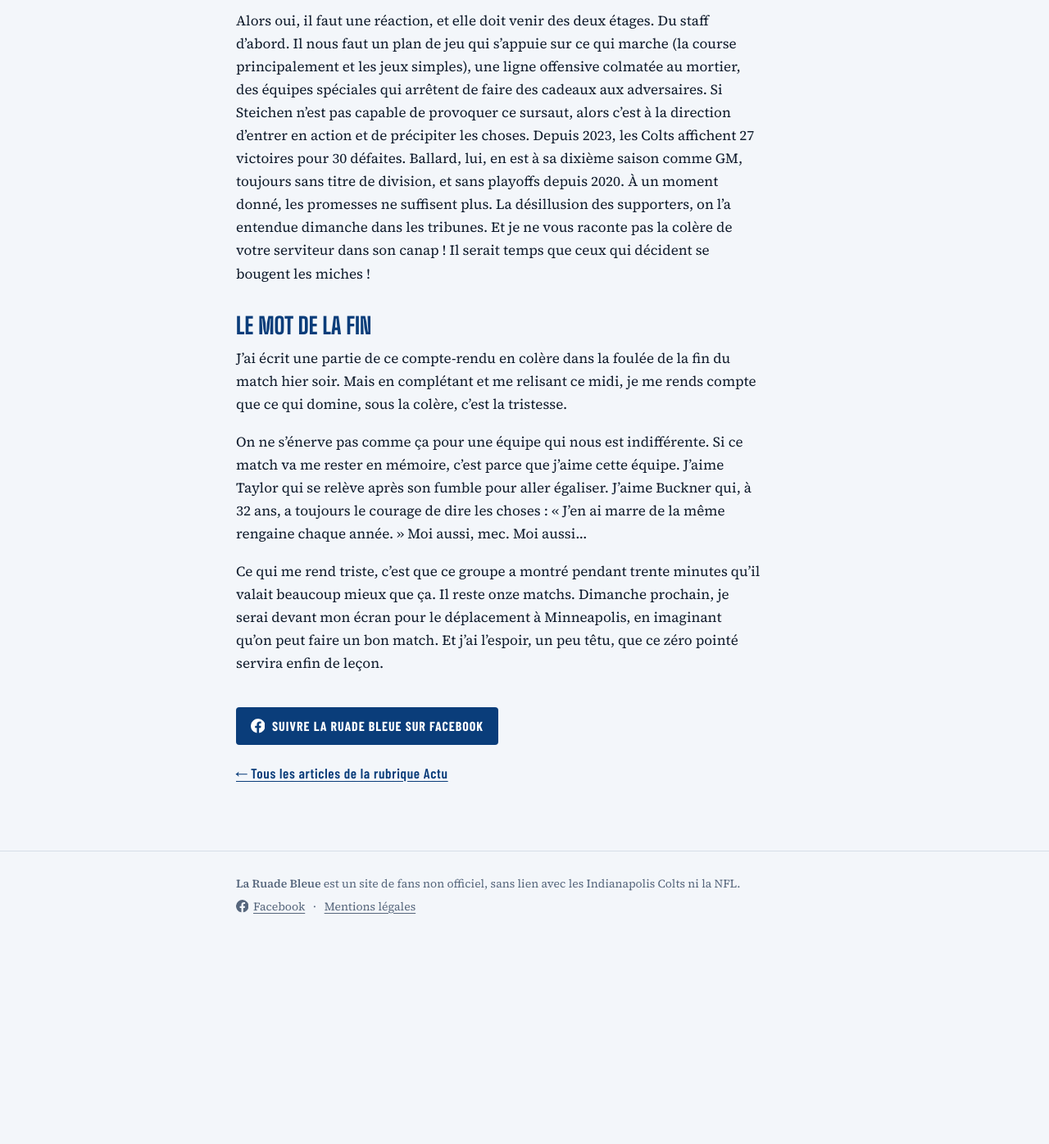
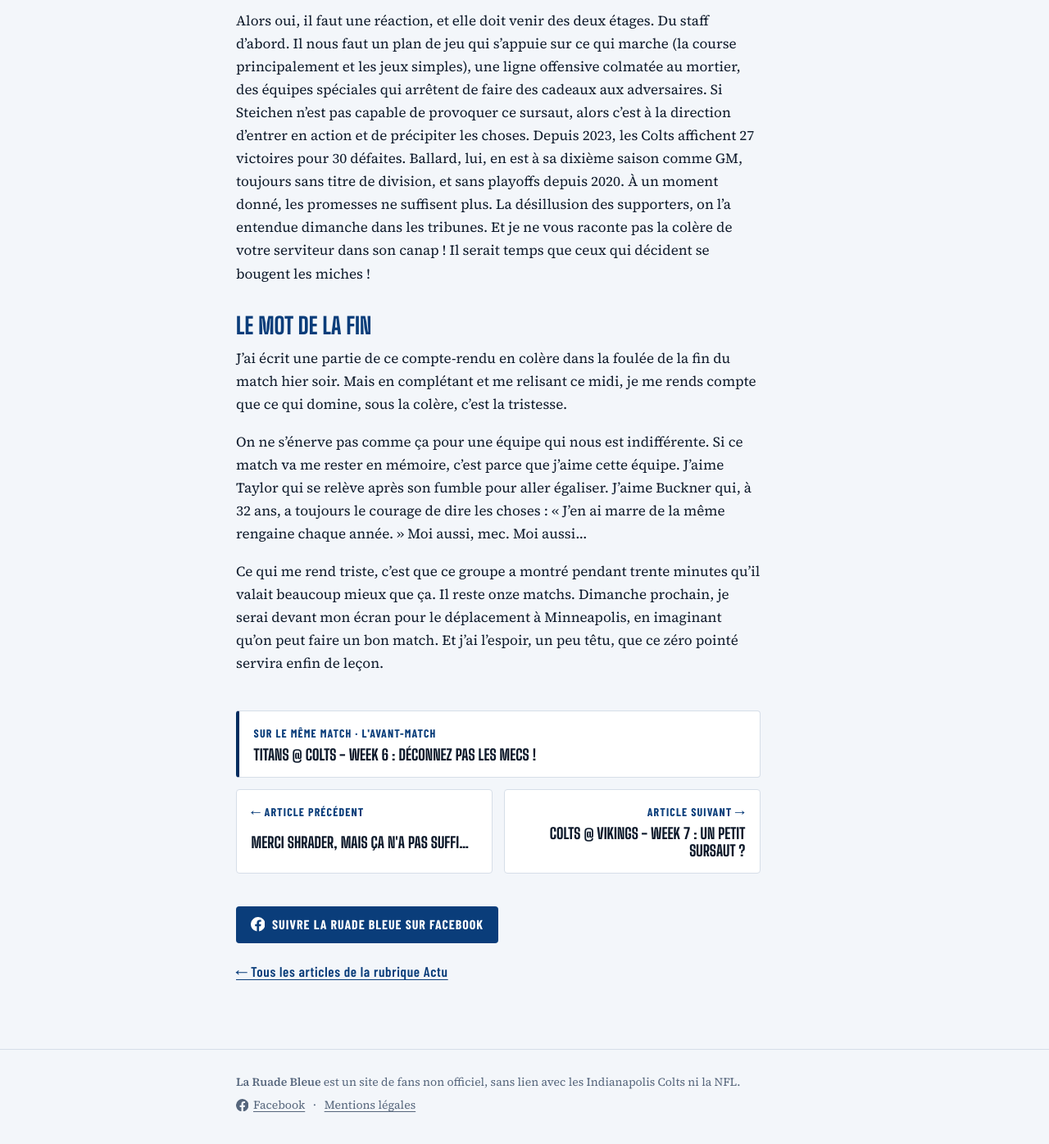
Before and after one commit to laruadebleue/laruadebleue.github.io, a Jekyll site: the page built from _posts/2026-10-19-zero-pointe.md, in a window 1280 px wide and 1400 px high, scrolled down 5489 px. Shown: the top 1396 px of the window at 82% size. Built offline with Jekyll 4.4.1, drawn with Linux system fonts in a browser that asks for light colours; before the commit the page ends 6647 px from its top, so only the background shows below that.

Commit message:
Liens en bas d'article : même match, article précédent et suivant

```diff
--- a/_layouts/post.html
+++ b/_layouts/post.html
@@ -55,6 +55,46 @@
 {{ content }}
   </div>
 
+  {% comment %} Liens vers les autres articles : même match, puis précédent / suivant dans la rubrique {% endcomment %}
+  {% if page.categories contains 'autour' %}{% assign liste = site.categories.autour %}{% else %}{% assign liste = site.categories.saison %}{% endif %}
+  {% assign plus_recent = nil %}{% assign plus_ancien = nil %}{% assign trouve = false %}{% assign jumeau = nil %}{% assign jumeau_url = "" %}
+  {% for p in liste %}
+    {% if page.semaine and p.semaine == page.semaine and p.url != page.url %}{% assign jumeau = p %}{% assign jumeau_url = p.url %}{% endif %}
+  {% endfor %}
+  {% for p in liste %}
+    {% if p.url != jumeau_url %}
+      {% if trouve and plus_ancien == nil %}{% assign plus_ancien = p %}{% endif %}
+      {% if p.url == page.url %}{% assign trouve = true %}{% endif %}
+      {% if trouve == false %}{% assign plus_recent = p %}{% endif %}
+    {% endif %}
+  {% endfor %}
+  {% if jumeau or plus_ancien or plus_recent %}
+  <nav class="suite" aria-label="À lire aussi">
+    {% if jumeau %}
+    <a class="suite-match" href="{{ jumeau.url | relative_url }}">
+      <span class="suite-label">Sur le même match · {% if jumeau.type == "avant-match" %}L'avant-match{% else %}Le récit{% endif %}</span>
+      <span class="suite-titre">{{ jumeau.title }}</span>
+    </a>
+    {% endif %}
+    {% if plus_ancien or plus_recent %}
+    <div class="suite-nav">
+      {% if plus_ancien %}
+      <a class="suite-prec" href="{{ plus_ancien.url | relative_url }}">
+        <span class="suite-label">← Article précédent</span>
+        <span class="suite-titre">{{ plus_ancien.title }}</span>
+      </a>
+      {% endif %}
+      {% if plus_recent %}
+      <a class="suite-suiv" href="{{ plus_recent.url | relative_url }}">
+        <span class="suite-label">Article suivant →</span>
+        <span class="suite-titre">{{ plus_recent.title }}</span>
+      </a>
+      {% endif %}
+    </div>
+    {% endif %}
+  </nav>
+  {% endif %}
+
   {% if site.facebook_url %}
   <p class="follow"><a class="follow-btn" href="{{ site.facebook_url }}" target="_blank" rel="noopener"><svg class="fb-icon" viewBox="0 0 24 24" aria-hidden="true" focusable="false"><path fill="currentColor" d="M24 12a12 12 0 1 0-13.9 11.9v-8.4H7.1V12h3V9.4c0-3 1.8-4.7 4.5-4.7 1.3 0 2.7.2 2.7.2v3h-1.5c-1.5 0-2 .9-2 1.9V12h3.4l-.5 3.5h-2.9v8.4A12 12 0 0 0 24 12z"/></svg>Suivre La Ruade Bleue sur Facebook</a></p>
   {% endif %}
--- a/assets/css/style.css
+++ b/assets/css/style.css
@@ -452,6 +452,43 @@
 
 .back { margin-top: 2.5rem; font-family: var(--font-label); font-weight: 600; letter-spacing: 0.04em; }
 
+/* ---------- À lire aussi (bas d'article) ---------- */
+.suite { margin-top: 2.75rem; display: grid; gap: 0.9rem; }
+.suite a {
+  display: grid;
+  gap: 0.3rem;
+  padding: 0.95rem 1.1rem;
+  background: var(--surface);
+  border: 1px solid var(--line);
+  border-radius: 4px;
+  color: inherit;
+  text-decoration: none;
+  transition: border-color 0.15s ease;
+}
+.suite a:hover { border-color: var(--blue); }
+.suite-match { border-left: 4px solid var(--blue) !important; }
+.suite-label {
+  font-family: var(--font-label);
+  font-weight: 700;
+  font-size: var(--step--1);
+  letter-spacing: 0.08em;
+  text-transform: uppercase;
+  color: var(--blue-text);
+}
+.suite-titre {
+  font-family: var(--font-display);
+  font-weight: 800;
+  font-size: 1.15rem;
+  line-height: 1.15;
+  text-transform: uppercase;
+}
+.suite-nav { display: grid; grid-template-columns: 1fr 1fr; gap: 0.9rem; }
+.suite-suiv { text-align: right; grid-column: 2; }
+@media (max-width: 560px) {
+  .suite-nav { grid-template-columns: 1fr; }
+  .suite-suiv { text-align: left; grid-column: auto; }
+}
+
 /* ---------- Pied de page ---------- */
 .footer {
   border-top: 1px solid var(--line);
```
